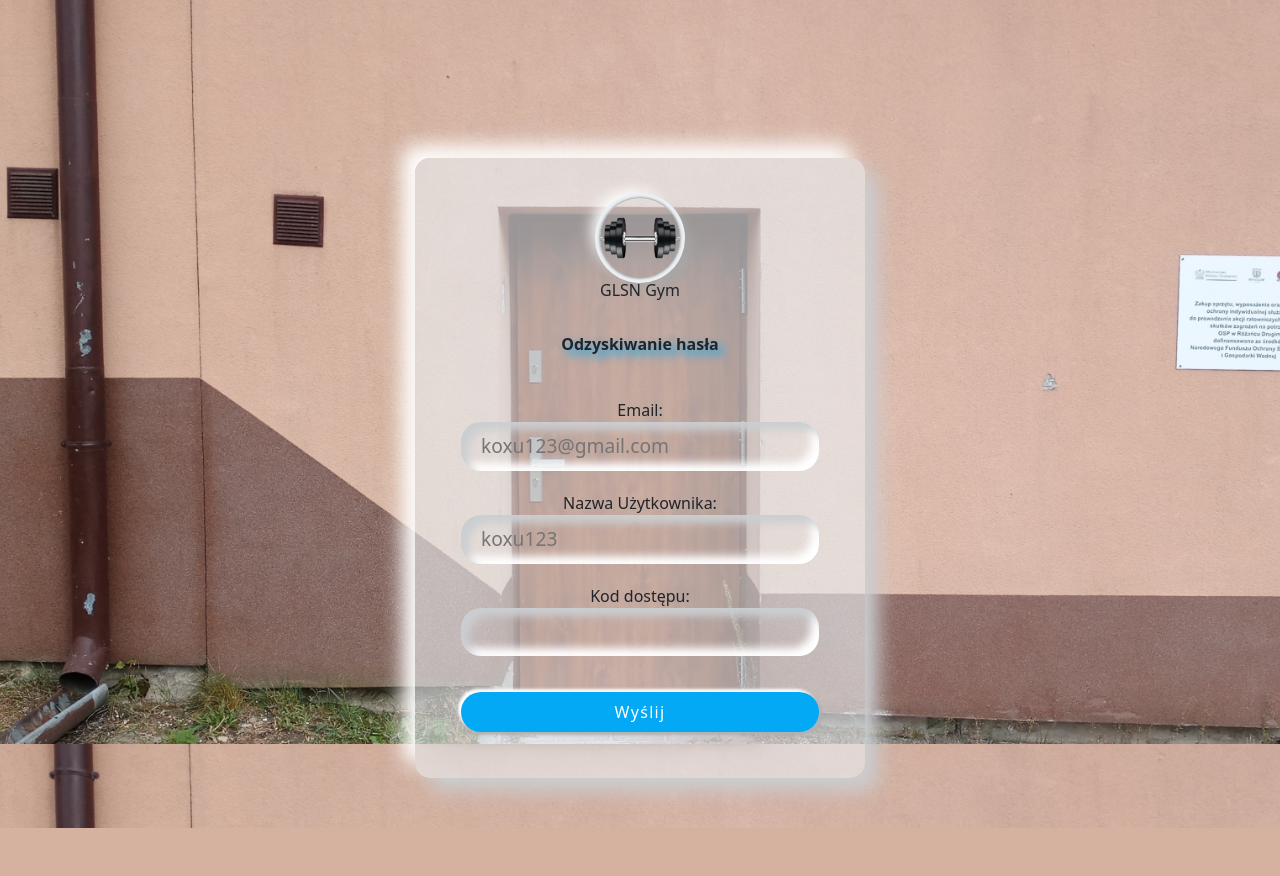
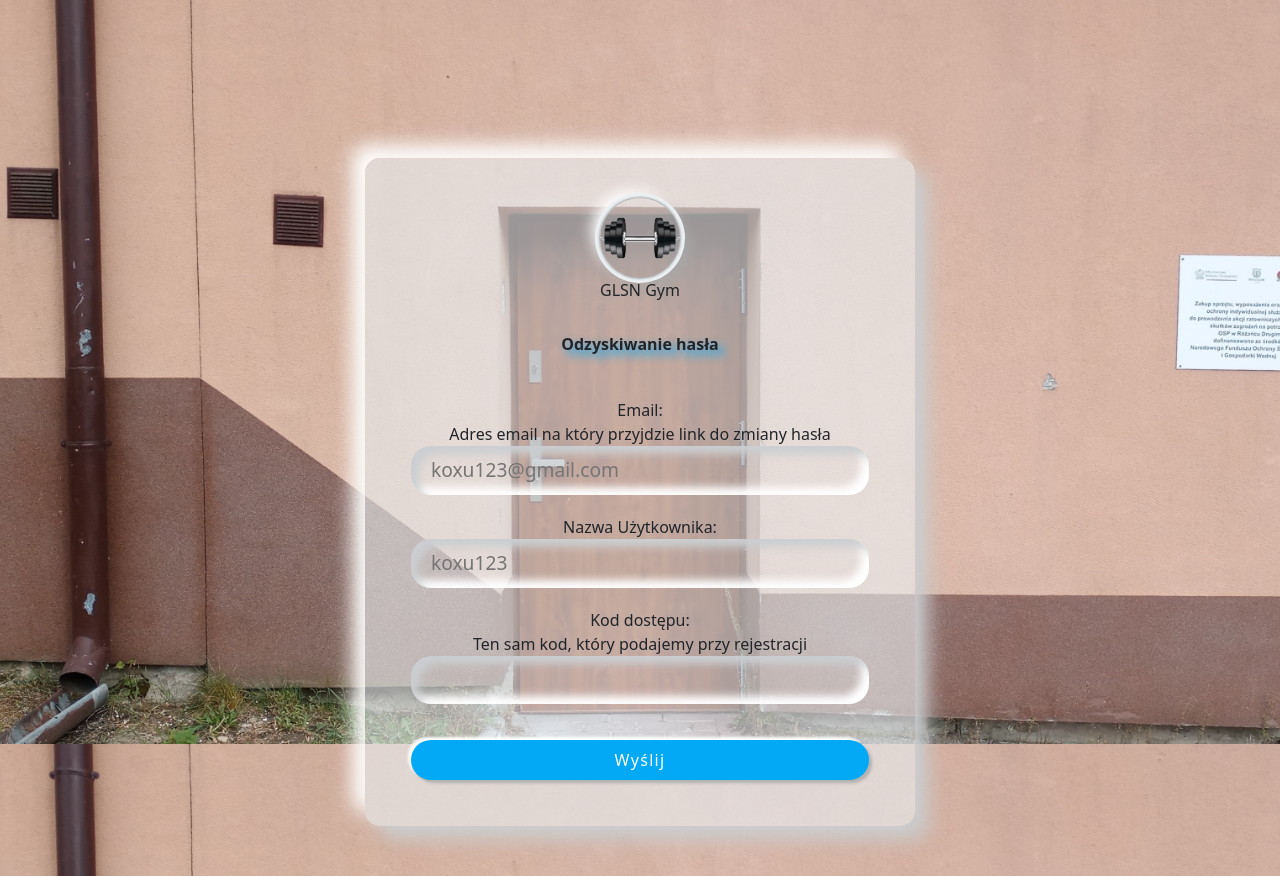
Before and after one commit to mykasero/GLSR_Gym_WebApp, a Django app: page /password_reset/ in a window 1280 px wide. Shown: the part 56-932 px from the top of the page. Before the commit the page ends 884 px from the top, so only its background shows below. Run offline with Django 5.2, Linux system fonts and the light colour scheme; parts of the project's set-up code (start-up, migrations or seed data) failed here and were passed over; some libraries are stand-ins or nearby versions.

Commit message:
added help text to pass reset forms for clarity on the procedure

```diff
--- a/Schedule/forms.py
+++ b/Schedule/forms.py
@@ -259,13 +259,18 @@ class UserPasswordResetForm(PasswordResetForm):
         'name':'username',
     }))
 
-    email = forms.EmailField(label="Email:", widget=forms.EmailInput(attrs={
+    email = forms.EmailField(label="Email:",
+        help_text='Adres email na który przyjdzie link do zmiany hasła',
+        widget=forms.EmailInput(attrs={
         'placeholder':'koxu123@gmail.com',
         'type':'email',
         'name':'email',
     }))
 
-    access_code = forms.CharField(label="Kod dostępu:",widget=forms.TextInput(attrs={
+    access_code = forms.CharField(
+        label="Kod dostępu:",
+        help_text='Ten sam kod, który podajemy przy rejestracji',
+        widget=forms.TextInput(attrs={
         'name':'access_code',
     }))
 
--- a/templates/pass_reset/password_reset.html
+++ b/templates/pass_reset/password_reset.html
@@ -12,6 +12,17 @@
 {% endblock %}
 {% block stylings %}
     <link href="{% static 'css/auth_styles.css'%}" rel="stylesheet" />
+    <style type="text/css">
+        @media only screen
+            and (min-width:1081px){
+                .div_pad {
+                    padding-top: 60px;
+                }
+                .wrapper{
+                    max-width: 550px;
+                }
+            }
+    </style>
 {% endblock %}
 {% block content %}
 <div class="container">
```
